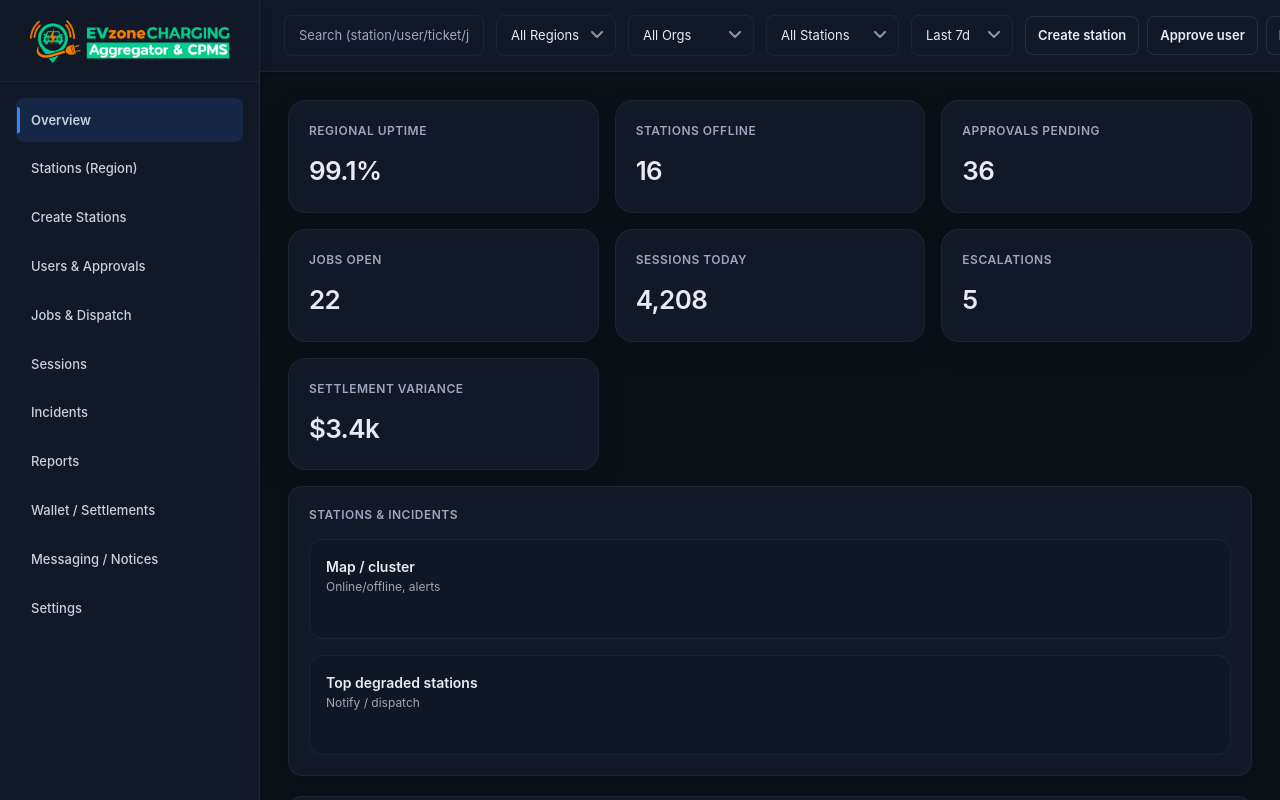
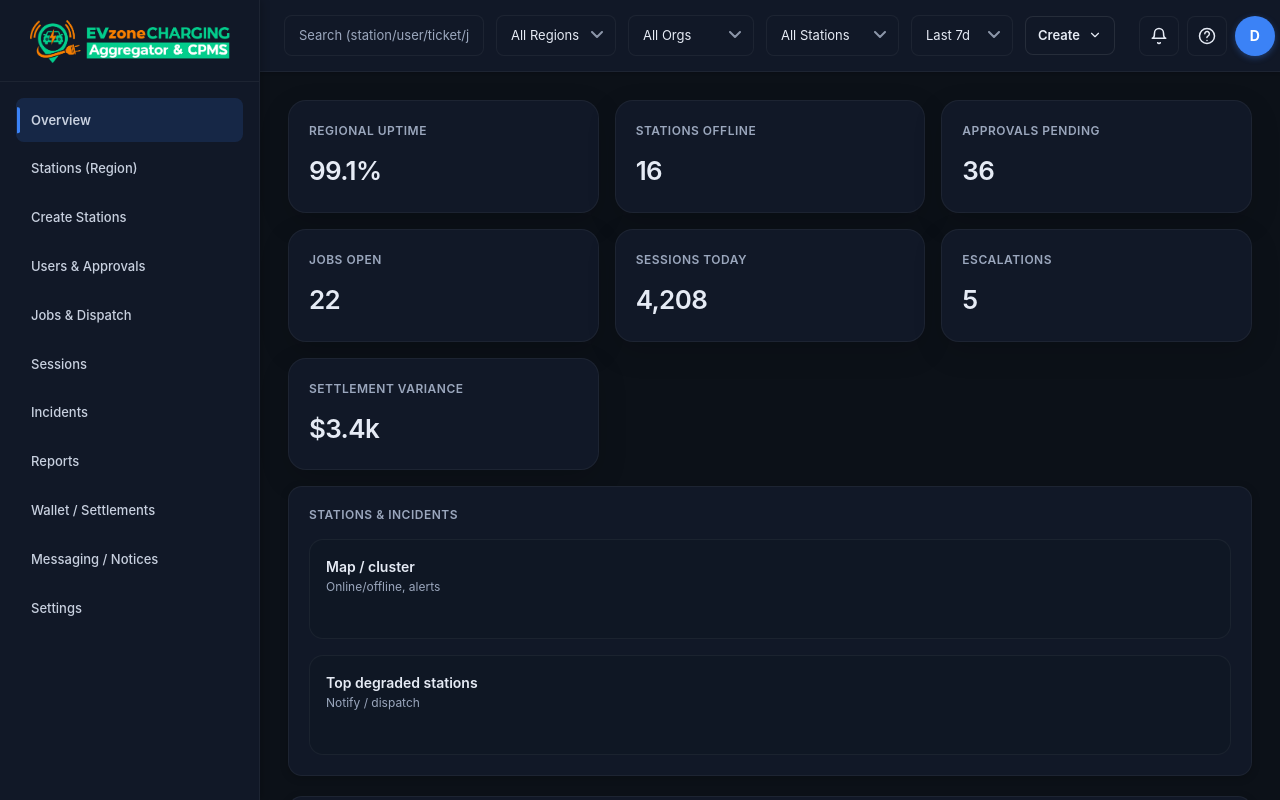
Before and after one commit to Bravos-hub/evzone-portal, a React (Vite) app: page /auth/login in a window 1280 px wide. Both pictures are taken after a click on the button "Continue". Shown: the top 800 px of the page. Built offline with nearby package versions, Linux system fonts and the light colour scheme.

Commit message:
ui: replace header shortcuts with Create dropdown

```diff
--- a/src/ui/components/Header.tsx
+++ b/src/ui/components/Header.tsx
@@ -1,4 +1,4 @@
-import { useMemo } from 'react'
+import { useEffect, useMemo, useRef, useState } from 'react'
 import { useNavigate } from 'react-router-dom'
 import { useAuthStore } from '@/core/auth/authStore'
 import { useScopeStore } from '@/core/scope/scopeStore'
@@ -28,34 +28,44 @@ export function Header({ title }: { title?: string }) {
   const nav = useNavigate()
   const { user, logout } = useAuthStore()
   const { scope, setScope } = useScopeStore()
+  const [createOpen, setCreateOpen] = useState(false)
+  const createRef = useRef<HTMLDivElement | null>(null)
 
   const showOrg = useMemo(() => user?.role === 'EVZONE_ADMIN' || user?.role === 'EVZONE_OPERATOR' || user?.role === 'OWNER', [user?.role])
   const showStation = useMemo(() => user?.role !== 'SITE_OWNER', [user?.role])
   const showSite = useMemo(() => user?.role === 'SITE_OWNER', [user?.role])
 
-  const quickActions = useMemo(() => {
-    switch (user?.role) {
-      case 'EVZONE_ADMIN':
-        return ['Create broadcast', 'Open incident', 'Export', 'Impersonate']
-      case 'EVZONE_OPERATOR':
-        return ['Create station', 'Approve user', 'Dispatch job', 'Send notice']
-      case 'SITE_OWNER':
-        return ['New site draft', 'Export', 'Message tenant']
-      case 'OWNER':
-        return ['Add station', 'Add asset', 'Create tariff', 'Open incident']
-      case 'STATION_ADMIN':
-        return ['Open incident', 'Start shift', 'Create request']
-      case 'MANAGER':
-        return ['Assign attendant', 'Open incident', 'Request technician']
-      case 'ATTENDANT':
-        return ['New session', 'Report incident', 'Call technician']
-      case 'TECHNICIAN_ORG':
-        return ['Start job', 'Upload photos', 'Close job']
-      case 'TECHNICIAN_PUBLIC':
-        return ['Accept job', 'Navigate', 'Escalate']
-      default:
-        return []
+  useEffect(() => {
+    function onDown(e: MouseEvent) {
+      if (!createOpen) return
+      const el = createRef.current
+      if (!el) return
+      if (e.target instanceof Node && !el.contains(e.target)) setCreateOpen(false)
     }
+    window.addEventListener('mousedown', onDown)
+    return () => window.removeEventListener('mousedown', onDown)
+  }, [createOpen])
+
+  const createItems = useMemo(() => {
+    const fallback = '/admin/stations'
+    const addChargePoint = user?.role === 'OWNER' ? '/owner/charge/connectors' : fallback
+    const addSwapStation = user?.role === 'OWNER' ? '/owner/swap/stations' : fallback
+    const inviteOperator = '/admin/users'
+    const requestTechnician =
+      user?.role === 'EVZONE_ADMIN'
+        ? '/admin/dispatches'
+        : user?.role === 'EVZONE_OPERATOR'
+          ? '/operator/stations'
+          : '/admin/dispatches'
+    const listParkingSite = user?.role === 'SITE_OWNER' ? '/site-owner/sites' : fallback
+
+    return [
+      { label: 'Add Charge Point', to: addChargePoint },
+      { label: 'Add Swap Station', to: addSwapStation },
+      { label: 'Invite Operator', to: inviteOperator },
+      { label: 'Request Technician', to: requestTechnician },
+      { label: 'List Parking Site', to: listParkingSite },
+    ]
   }, [user?.role])
 
   const profileInitial = user?.name?.[0]?.toUpperCase?.() ?? 'U'
@@ -123,16 +133,42 @@ export function Header({ title }: { title?: string }) {
         ))}
       </select>
 
-      <div className="inline-flex gap-2 items-center flex-shrink-0">
-        {quickActions.map((action) => (
-          <button
-            key={action}
-            className="bg-panel border border-border text-text py-2 px-3 rounded-lg cursor-pointer text-[13px] font-semibold transition-all duration-200 whitespace-nowrap hover:bg-panel-2 hover:border-border hover:shadow-[0_2px_4px_rgba(0,0,0,.2)]"
-            type="button"
+      <div className="relative flex-shrink-0" ref={createRef}>
+        <button
+          className="bg-panel border border-border text-text py-2 px-3 rounded-lg cursor-pointer text-[13px] font-semibold transition-all duration-200 whitespace-nowrap hover:bg-panel-2 hover:border-border hover:shadow-[0_2px_4px_rgba(0,0,0,.2)] inline-flex items-center gap-2"
+          type="button"
+          aria-haspopup="menu"
+          aria-expanded={createOpen}
+          onClick={() => setCreateOpen((v) => !v)}
+        >
+          <span>Create</span>
+          <svg width="14" height="14" viewBox="0 0 24 24" fill="none" aria-hidden="true" className={createOpen ? 'rotate-180 transition-transform' : 'transition-transform'}>
+            <path d="M6 9l6 6 6-6" stroke="currentColor" strokeWidth="2" strokeLinecap="round" strokeLinejoin="round" />
+          </svg>
+        </button>
+
+        {createOpen ? (
+          <div
+            className="absolute right-0 mt-2 w-[240px] rounded-xl border border-border-light bg-bg-secondary shadow-[0_16px_50px_rgba(0,0,0,.55)] p-2 z-[95]"
+            role="menu"
           >
-            {action}
-          </button>
-        ))}
+            {createItems.map((it) => (
+              <button
+                key={it.label}
+                className="w-full text-left px-3 py-2 rounded-lg hover:bg-white/5 transition-colors flex items-center gap-3 text-sm text-text"
+                type="button"
+                role="menuitem"
+                onClick={() => {
+                  setCreateOpen(false)
+                  nav(it.to)
+                }}
+              >
+                <span className="h-2 w-2 rounded-full bg-emerald-400 flex-shrink-0" />
+                <span className="truncate">{it.label}</span>
+              </button>
+            ))}
+          </div>
+        ) : null}
       </div>
 
       <div className="flex-1" />
```
